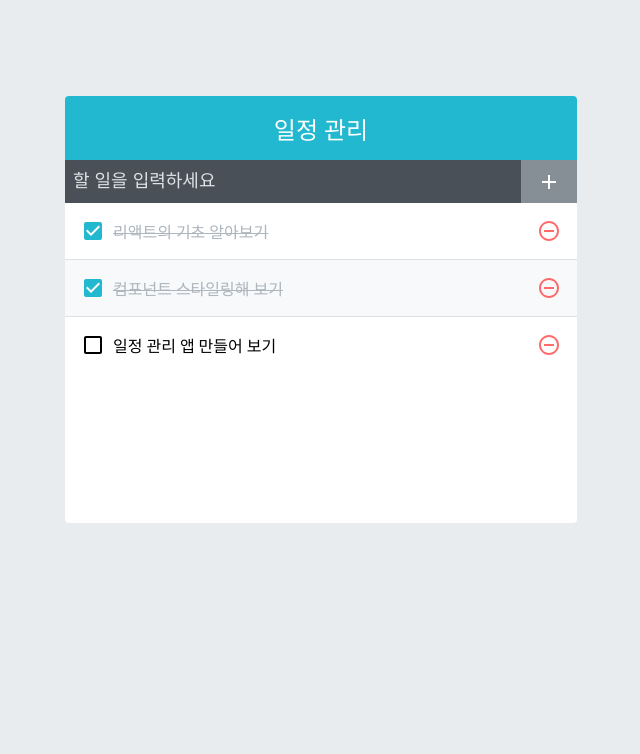
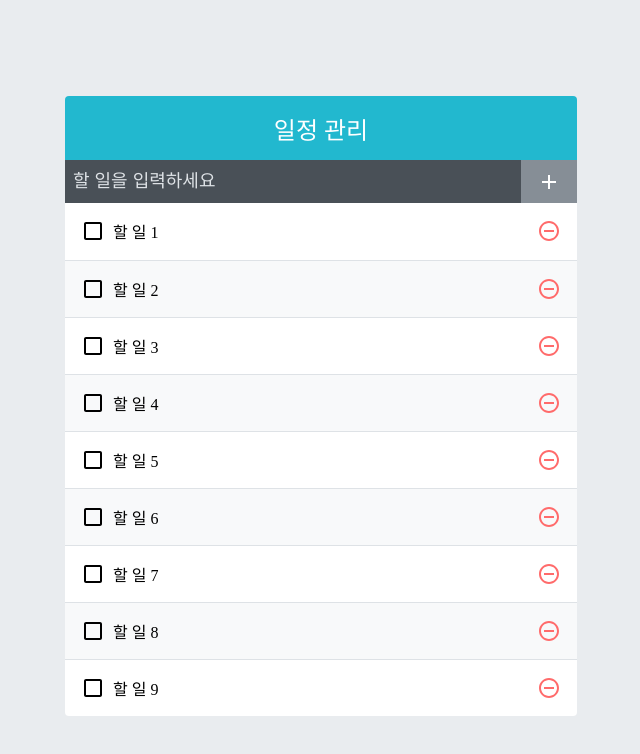
Before and after one commit to yookeunbyul/technique-for-dealing-with-react, a React (Create React App) app: page / in a window 1280 px wide. Shown: the top 754 px of the page, without its empty margins (319-959 px from the left). Built offline with nearby package versions, Linux system fonts and the light colour scheme.

Commit message:
11장: 컴포넌트 성능 최적화

```diff
--- a/package.json
+++ b/package.json
@@ -11,6 +11,7 @@
     "react-dom": "^18.2.0",
     "react-icons": "^4.7.1",
     "react-scripts": "5.0.1",
+    "react-virtualized": "^9.22.3",
     "sass": "^1.56.1",
     "styled-components": "^5.3.6",
     "web-vitals": "^2.1.0"
--- a/src/App.js
+++ b/src/App.js
@@ -3,57 +3,46 @@ import TodoTemplate from './components/TodoTemplate';
 import TodoInsert from './components/TodoInsert';
 import TodoList from './components/TodoList';
 
+function createBulkTodos() {
+  const array = [];
+  for (let i = 1; i <= 2500; i++) {
+    array.push({
+      id: i,
+      text: `할 일 ${i}`,
+      checked: false,
+    });
+  }
+  return array;
+}
+
 const App = () => {
-  const [todos, setTodos] = useState([
-    {
-      id: 1,
-      text: '리액트의 기초 알아보기',
-      checked: true,
-    },
-    {
-      id: 2,
-      text: '컴포넌트 스타일링해 보기',
-      checked: true,
-    },
-    {
-      id: 3,
-      text: '일정 관리 앱 만들어 보기',
-      checked: false,
-    },
-  ]);
+  const [todos, setTodos] = useState(createBulkTodos);
 
+  // 고유 값으로 사용 될 id
+  // ref 를 사용하여 변수 담기
   const nextId = useRef(4);
 
-  const onInsert = useCallback(
-    (text) => {
+  const onInsert = useCallback((text) => {
     const todo = {
       id: nextId.current,
       text,
       checked: false,
     };
-      setTodos(todos.concat(todo));
+    setTodos((todos) => todos.concat(todo));
     nextId.current += 1;
-    },
-    [todos],
-  );
+  }, []);
 
-  const onRemove = useCallback(
-    (id) => {
-      setTodos(todos.filter((todo) => todo.id !== id));
-    },
-    [todos],
-  );
+  const onRemove = useCallback((id) => {
+    setTodos((todos) => todos.filter((todo) => todo.id !== id));
+  }, []);
 
-  const onToggle = useCallback(
-    (id) => {
-      setTodos(
+  const onToggle = useCallback((id) => {
+    setTodos((todos) =>
       todos.map((todo) =>
         todo.id === id ? { ...todo, checked: !todo.checked } : todo,
       ),
     );
-    },
-    [todos],
-  );
+  }, []);
 
   return (
     <TodoTemplate>
--- a/src/components/TodoList.js
+++ b/src/components/TodoList.js
@@ -1,26 +1,41 @@
-import React from 'react';
+import React, { useCallback } from 'react';
 import TodoListItem from './TodoListItem';
 import styled from 'styled-components';
+import { List } from 'react-virtualized';
 
 const TodoList = ({ todos, onRemove, onToggle }) => {
-  return (
-    <List>
-      {todos.map((todo) => (
+  const rowRenderer = useCallback(
+    ({ index, key, style }) => {
+      const todo = todos[index];
+      return (
         <TodoListItem
           todo={todo}
-          key={todo.id}
+          key={key}
           onRemove={onRemove}
           onToggle={onToggle}
+          style={style}
         />
-      ))}
-    </List>
+      );
+    },
+    [onRemove, onToggle, todos],
+  );
+  return (
+    <StyledList
+      width={512}
+      height={513}
+      rowCount={todos.length}
+      rowHeight={57}
+      rowRenderer={rowRenderer}
+      list={todos}
+      style={{ outline: 'none' }}
+    />
   );
 };
 
-const List = styled.div`
+const StyledList = styled(List)`
   min-height: 320px;
   max-height: 513px;
   overflow-y: auto;
 `;
 
-export default TodoList;
+export default React.memo(TodoList);
--- a/src/components/TodoListItem.js
+++ b/src/components/TodoListItem.js
@@ -6,9 +6,10 @@ import {
   MdRemoveCircleOutline,
 } from 'react-icons/md';
 
-const TodoListItem = ({ todo, onRemove, onToggle }) => {
+const TodoListItem = ({ todo, onRemove, onToggle, style }) => {
   const { id, text, checked } = todo;
   return (
+    <ListWrap style={style}>
       <ListItem>
         <CheckBox checked={checked} onClick={() => onToggle(id)}>
           {checked ? <StyledMdCheckBox /> : <StyledMdCheckBoxOutlineBlank />}
@@ -18,17 +19,25 @@ const TodoListItem = ({ todo, onRemove, onToggle }) => {
           <MdRemoveCircleOutline />
         </div>
       </ListItem>
+    </ListWrap>
   );
 };
+
+const ListWrap = styled.div`
+  /* 엘리먼트 사이 */
+  & + & {
+    border-top: 1px solid #dee2e6;
+
+    &:nth-child(even) {
+      background: #f8f9fa;
+    }
+  }
+`;
 
 const ListItem = styled.div`
   padding: 1rem;
   display: flex;
   align-items: center;
-
-  &:nth-child(even) {
-    background: #f8f9fa;
-  }
 
   .remove {
     display: flex;
@@ -39,11 +48,6 @@ const ListItem = styled.div`
     &:hover {
       color: #ff8787;
     }
-  }
-
-  /* 엘리먼트 사이 */
-  & + & {
-    border-top: 1px solid #dee2e6;
   }
 `;
 
@@ -70,4 +74,5 @@ const StyledMdCheckBox = styled(MdCheckBox)`
   color: #22b8cf;
 `;
 
-export default TodoListItem;
+// 컴포넌트의 props가 바뀌지않았따면, 리렌더링하지 않음
+export default React.memo(TodoListItem);
```
Also changed, not shown: 1 other file (tests, documents, lock files or other folders). Lines whose indentation alone changed are shown as unchanged.
